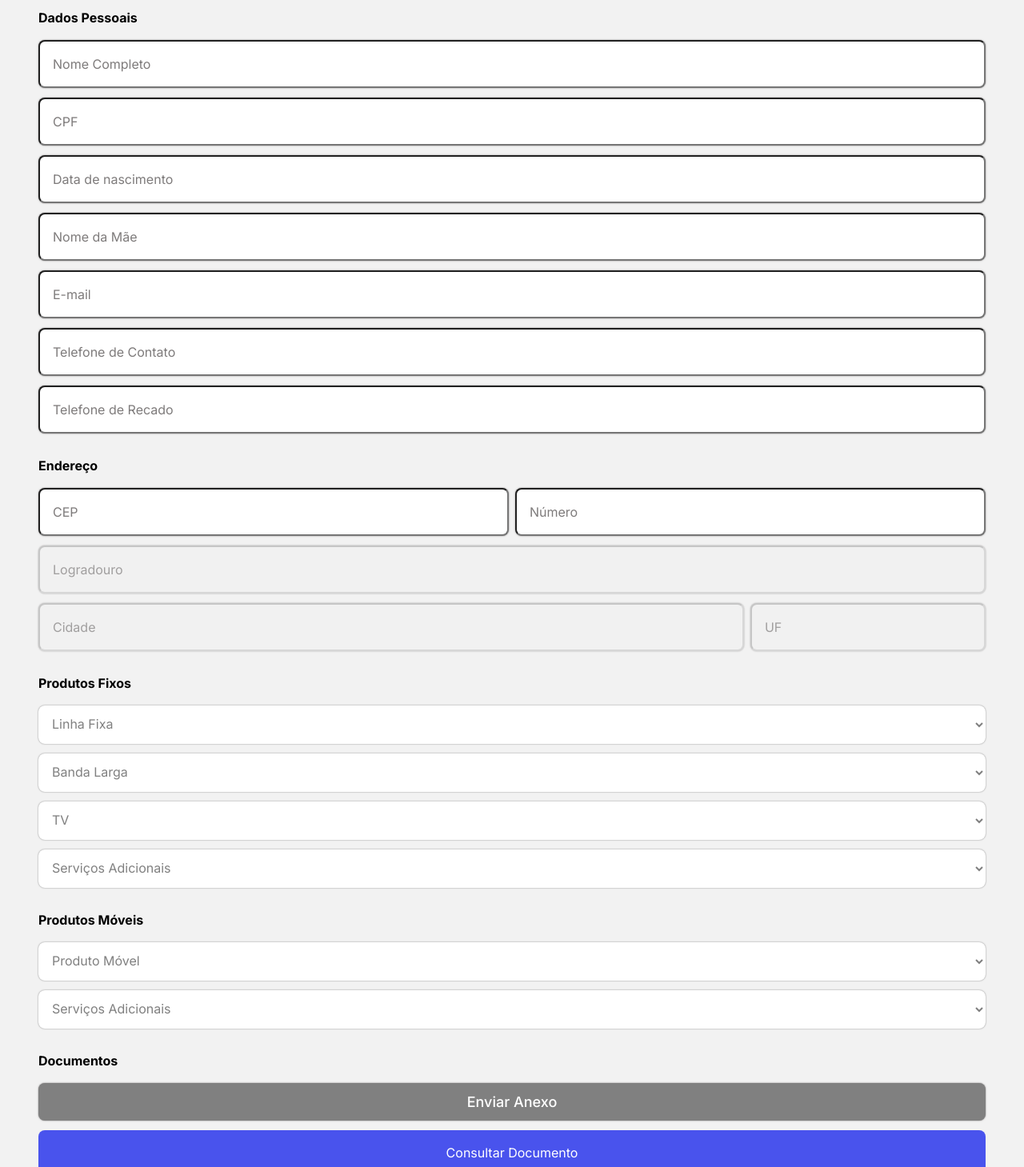
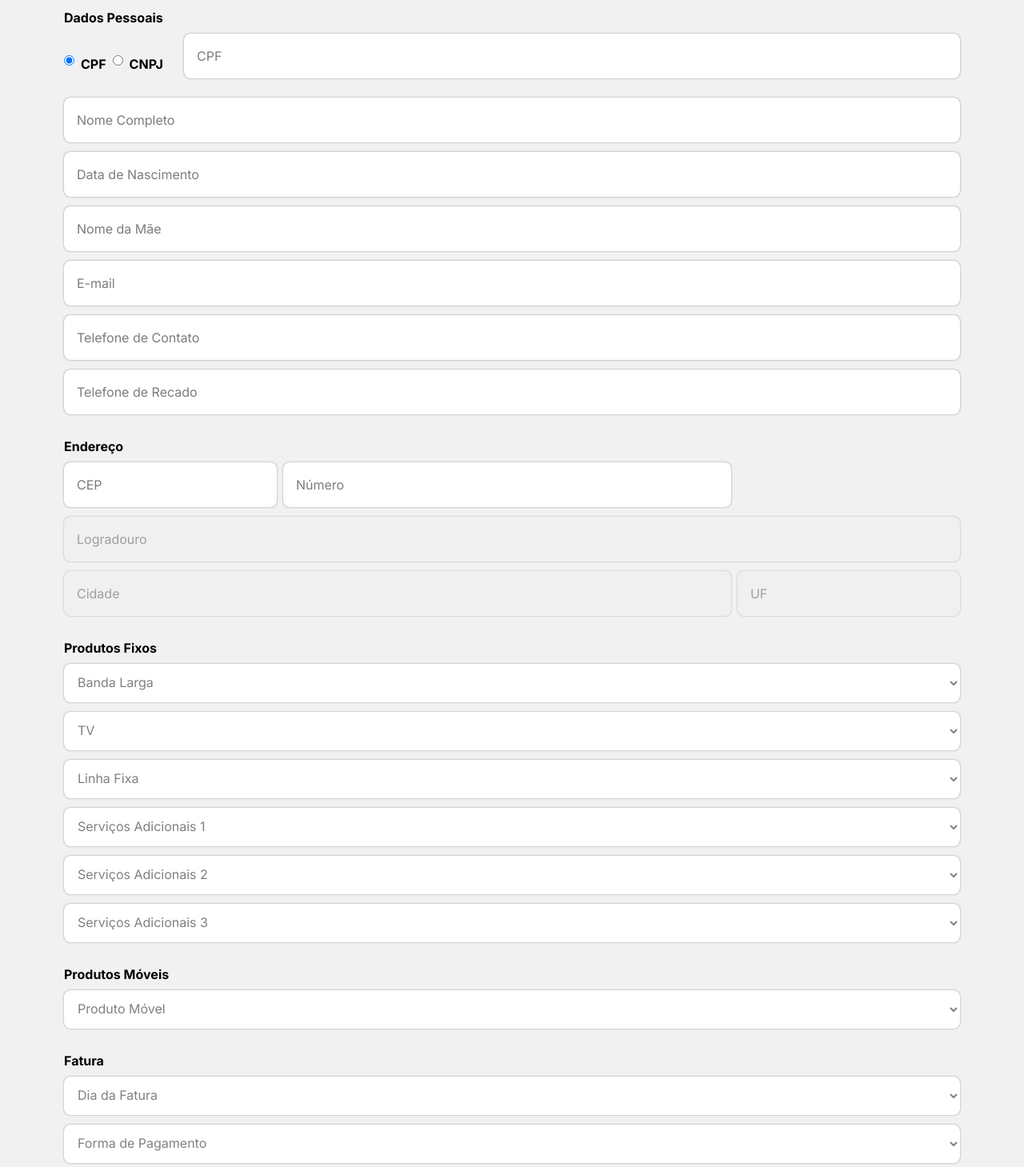
Before and after one commit to dinizdv/mobile-viggo, a React (Vite) app: page /menu_pixel/consultar_documento in a window 1280 px wide. Shown: the part 80-1539 px from the top of the page at 80% size. Built offline with nearby package versions, Linux system fonts and the light colour scheme.

Commit message:
feat(ConsultDocument): using the same newSale interface.

```diff
--- a/src/pages/ConsultDocument/index.jsx
+++ b/src/pages/ConsultDocument/index.jsx
@@ -1,65 +1,219 @@
-import { useState, useRef } from "react";
+import { useState, useEffect } from "react";
 import { Link } from "react-router-dom";
 import { MdKeyboardArrowLeft } from "react-icons/md";
+import '../../styles/newSale.css'
+import { useRef } from "react";
 
-const ConsultDocument = () => {
-  const [selectedFiles, setSelectedFiles] = useState(null);
-  const fileInputRef = useRef(null);
+const NewSale = () => {
+  const DATAS_CPF = ['05', '12', '19', '26']; // Datas fictícias para CPF
+const DATAS_CNPJ = ['02', '08', '15', '22']; // Datas fictícias para CNPJ
 
+  const [tipoCliente, setTipoCliente] = useState("cpf");
   const [formData, setFormData] = useState({
+    cpf_cnpj: "",
     nome: "",
-        cpf: "",
-        dataNascimento: "",
-        nomeMae: "",
+    data_nascimento: "",
+    mae: "",
     email: "",
-        telefoneContato: "",
-        telefoneRecado: "",
-        logradouro: "",
+    telefone: "",
+    outro_contato: "",
+    cep: "",
     numero: "",
-        cep: "",
-        cidade: "",
+    bairro: "",
+    rua: "",
     uf: "",
-        codigoComprovante: "",
+    banda_larga: "",
+    tv: "",
+    linha_fixa: "",
+    servicos_adicionais_fixo_1: "",
+    servicos_adicionais_fixo_2: "",
+    servicos_adicionais_fixo_3: "",
+    produto_movel: "",
+    dia_fatura: "",
+    forma_pagamento: "",
+    banco: "",
+    agencia: "",
+    conta: "",
+    email_fatura: ""
   });
 
-      const handleInputChange = (e) => {
-        const { name, value } = e.target;
-        setFormData({ ...formData, [name]: value });
-
-        if (name === "cep" && value.length === 8) {
-          buscarCep(value);
-        }
+  const handleChange = (e) => {
+    setFormData({ ...formData, [e.target.name]: e.target.value });
   };
 
-      const buscarCep = async (cep) => {
+  const handleTipoClienteChange = (tipo) => {
+    setTipoCliente(tipo);
+    setFormData({...formData, cpf_cnpj: ''});
+
+    // Atualizar datas de fatura automaticamente
+    const datas = tipo === 'cpf' ? DATAS_CPF : DATAS_CNPJ;
+    setFormData(prev => ({
+      ...prev,
+      dia_fatura: ''
+    }));
+  };
+
+  useEffect(() => {
+    // Preencher o select com as datas baseadas no tipo de cliente atual
+    const select = document.getElementById('dia-fatura');
+    while (select.options.length > 1) {
+      select.remove(1);
+    }
+
+    const datasAtuais = tipoCliente === 'cpf' ? DATAS_CPF : DATAS_CNPJ;
+    datasAtuais.forEach(data => {
+      const option = document.createElement('option');
+      option.value = data;
+      option.textContent = data;
+      select.add(option);
+    });
+  }, [tipoCliente]);
+
+  const handleSubmit = (e) => {
+    e.preventDefault();
+    console.log("Dados do Cliente:", formData);
+  };
+
+  const formatarCEP = (cep) => {
+    const cepLimpo = cep.replace(/\D/g, '');
+    if (cepLimpo.length >= 5) {
+        return cepLimpo.replace(/^(\d{5})(\d{3})$/, "$1-$2");
+    }
+    return cepLimpo;
+};
+
+const buscarCEP = async (cep) => {
+  const cepLimpo = cep.replace(/\D/g, ''); // Remove caracteres não numéricos
+
+  if (cepLimpo.length !== 8) { // Valida se o CEP tem 8 dígitos
+      setFormData(prev => ({
+          ...prev,
+          bairro: '',
+          rua: '',
+          uf: ''
+      }));
+      return;
+  }
+
   try {
-          const response = await fetch(`https://viacep.com.br/ws/${cep}/json/`);
-          const data = await response.json();
+      const response = await fetch(`https://viacep.com.br/ws/${cepLimpo}/json/`);
+      if (!response.ok) throw new Error("Erro na requisição");
 
-          if (!data.erro) {
-            setFormData((prev) => ({
+      const dados = await response.json();
+
+      if (!dados.erro) {
+          setFormData(prev => ({
               ...prev,
-              logradouro: data.logradouro,
-              cidade: data.localidade,
-              uf: data.uf,
+              bairro: dados.bairro || '',
+              rua: dados.logradouro || '',
+              uf: dados.uf || ''
+          }));
+      } else {
+          console.warn("CEP não encontrado");
+          setFormData(prev => ({
+              ...prev,
+              bairro: '',
+              rua: '',
+              uf: ''
           }));
       }
   } catch (error) {
       console.error("Erro ao buscar CEP:", error);
+      setFormData(prev => ({
+          ...prev,
+          bairro: '',
+          rua: '',
+          uf: ''
+      }));
   }
 };
 
-      const sendDocs = async (e) => {
-        if (!selectedFiles || !selectedFiles.length) {
-          alert('Por favor, selecione um arquivo');
-          return;
+const handleInputChange = (e) => {
+  const { name, value } = e.target;
+
+  if (name === "cep") {
+      let valorFormatado = formatarCEP(value);
+      setFormData(prev => ({
+          ...prev,
+          [name]: valorFormatado
+      }));
+      buscarCEP(valorFormatado);
+  } else {
+      setFormData(prev => ({
+          ...prev,
+          [name]: value
+      }));
+  }
+};
+
+  const handleFormaPagamentoChange = (e) => {
+    const valor = e.target.value;
+    handleChange(e);
+    if (valor === "Débito Automático" || valor === "Fatura Digital") {
+      const camposContainer = document.querySelector('#campos-pagamento');
+      if (camposContainer) {
+        camposContainer.remove();
+      }
+      const novoContainer = document.createElement('div');
+      novoContainer.id = 'campos-pagamento';
+
+      if (valor === "Débito Automático") {
+        const inputsDebito = [
+          { placeholder: 'Banco', name: 'banco' },
+          { placeholder: 'Agência', name: 'agencia' },
+          { placeholder: 'Conta', name: 'conta' }
+        ];
+
+        inputsDebito.forEach(input => {
+          const inputElement = document.createElement('input');
+          inputElement.type = 'text';
+          inputElement.className = 'input-full';
+          inputElement.placeholder = input.placeholder;
+          inputElement.name = input.name;
+          inputElement.value = formData[input.name];
+          inputElement.onchange = handleChange;
+          novoContainer.appendChild(inputElement);
+        });
+      } else if (valor === "Fatura Digital") {
+        const inputEmail = document.createElement('input');
+        inputEmail.type = 'email';
+        inputEmail.className = 'input-full';
+        inputEmail.placeholder = 'E-mail para Fatura';
+        inputEmail.name = 'email_fatura';
+        inputEmail.value = formData.email_fatura;
+        inputEmail.onchange = handleChange;
+        novoContainer.appendChild(inputEmail);
       }
 
-        const formData = new FormData();
-        Array.from(selectedFiles).forEach(file => {
-          formData.append('documents', file);
-        });
+      const container = document.querySelector('.send-docs');
+      container.parentNode.insertBefore(novoContainer, container);
     }
+  };
+
+  const getPlaceholderByType = (field, tipoCliente) => {
+    const placeholders = {
+      cpf_cnpj: tipoCliente === "cpf" ? "CPF" : "CNPJ",
+      nome: tipoCliente === "cpf" ? "Nome Completo" : "Razão social",
+      data_nascimento: tipoCliente === "cpf" ? "Data de Nascimento" : "Data de abertura",
+      mae: tipoCliente === "cpf" ? "Nome da Mãe" : "Nome do representante",
+      email: "E-mail",
+      telefone: "Telefone de Contato",
+      outro_contato: "Telefone de Recado",
+      cep: "CEP",
+      numero: "Número",
+      bairro: "Logradouro",
+      rua: "Cidade",
+      uf: "UF",
+      banda_larga: "Banda Larga",
+      tv: "TV",
+      linha_fixa: "Linha Fixa",
+      produto_movel: "Produto Móvel",
+      dia_fatura: "Dia da Fatura",
+      forma_pagamento: "Forma de Pagamento"
+    };
+    return placeholders[field];
+  };
+
 
   return (
     <div className="container-register">
@@ -74,199 +228,258 @@ const ConsultDocument = () => {
           <p>novo cadastro</p>
         </div>
       </div>
-
+      <div className="container-new-sale">
         <div className="container-form">
-            <form>
-              <label>dados pessoais</label>
-              <div className="one-input">
+          <form onSubmit={handleSubmit}>
+            <label>Dados Pessoais</label>
+            <div className="oneinput">
+              <div style={{ display: "flex", alignItems: "center", marginBottom: "12px", justifyContent: "space-between" }}>
+                <div className="container-cpf-cnpj" style={{ display: "flex", alignItems: "center", gap: "8px" }}>
+                  <input
+                    type="radio"
+                    id="cpf"
+                    name="tipo_cliente"
+                    value="cpf"
+                    checked={tipoCliente === "cpf"}
+                    onChange={() => handleTipoClienteChange("cpf")}
+                  />
+                  <label htmlFor="cpf">CPF</label>
+                  <input
+                    type="radio"
+                    id="cnpj"
+                    name="tipo_cliente"
+                    value="cnpj"
+                    checked={tipoCliente === "cnpj"}
+                    onChange={() => handleTipoClienteChange("cnpj")}
+                  />
+                  <label htmlFor="cnpj">CNPJ</label>
+                </div>
                 <input
                   type="text"
+                  id="cpf_cnpj"
+                  name="cpf_cnpj"
+                  required
+                  style={{ width: "calc(100% - 150px)", marginLeft: "12px" }}
+                  value={formData.cpf_cnpj}
+                  placeholder={tipoCliente === "cpf" ? "CPF" : "CNPJ"}
+                  onChange={(e) => {
+                    let valorFormatado = e.target.value;
+                    if (tipoCliente === "cpf") {
+                      valorFormatado = e.target.value.replace(/\D/g, '')
+                        .replace(/(\d{3})(\d)/, '$1.$2')
+                        .replace(/(\d{3})(\d)/, '$1.$2')
+                        .replace(/(\d{3})(\d{1,2})/, '$1-$2');
+                    } else {
+                      valorFormatado = e.target.value.replace(/\D/g, '')
+                        .replace(/(\d{2})(\d)/, '$1.$2')
+                        .replace(/(\d{3})(\d)/, '$1.$2')
+                        .replace(/(\d{3})(\d)/, '$1/$2')
+                        .replace(/(\d{4})(\d)/, '$1-$2');
+                    }
+                    handleChange({
+                      target: {
+                        name: e.target.name,
+                        value: valorFormatado
+                      }
+                    });
+                  }}
+                />
+              </div>
+            </div>
+            <input
+  type="text"
+  name="nome"
+  required
+  placeholder={getPlaceholderByType('nome', tipoCliente)}
   className="input-full"
+  value={formData.nome}
+  onChange={handleChange}
+/>
+
+<input
+  type="text"
+  name="data_nascimento"
+  className="input-full"
+  placeholder={getPlaceholderByType('data_nascimento', tipoCliente)}
+  value={formData.data_nascimento}
+  onChange={handleChange}
+/>
+
+<input
+  type="text"
+  name="mae"
+  placeholder={getPlaceholderByType('mae', tipoCliente)}
+  className="input-full"
+  value={formData.mae}
+  onChange={handleChange}
+/>            <input
+              type="email"
+              name="email"
               required
-                  placeholder="Nome Completo"
-                  name="nome"
-                  value={formData.nome}
+              placeholder="E-mail"
+              className="input-full"
+              value={formData.email}
+              onChange={handleChange}
+            />
+            <input
+              type="tel"
+              name="telefone"
+              placeholder="Telefone de Contato"
+              className="input-full"
+              value={formData.telefone}
+              onChange={handleChange}
+            />
+            <input
+              type="tel"
+              name="outro_contato"
+              placeholder="Telefone de Recado"
+              className="input-full"
+              value={formData.outro_contato}
+              onChange={handleChange}
+            />
+            <label>Endereço</label>
+            <div className="two-inputs">
+            <input
+                type="text"
+                name="cep"
+                value={formData.cep}
                 onChange={handleInputChange}
+                placeholder="CEP"
             />
               <input
                 type="text"
-                  className="input-full"
+                name="numero"
                 required
-                  placeholder="CPF"
-                  name="cpf"
-                  value={formData.cpf}
-                  onChange={handleInputChange}
+                placeholder="Número"
+                className="input-50"
+                value={formData.numero}
+                onChange={handleChange}
               />
+            </div>
             <input
               type="text"
-                  className="input-full"
-                  required
-                  placeholder="Data de nascimento"
-                  name="dataNascimento"
-                  value={formData.dataNascimento}
-                  onChange={handleInputChange}
+              name="bairro"
+              disabled
+              placeholder="Logradouro"
+              className="input-full disabled-input"
+              value={formData.bairro}
+              onChange={handleChange}
             />
-                <input
-                  type="text"
-                  className="input-full"
-                  required
-                  placeholder="Nome da Mãe"
-                  name="nomeMae"
-                  value={formData.nomeMae}
-                  onChange={handleInputChange}
-                />
-                <input
-                  type="email"
-                  className="input-full"
-                  required
-                  placeholder="E-mail"
-                  name="email"
-                  value={formData.email}
-                  onChange={handleInputChange}
-                />
-                <input
-                  type="text"
-                  className="input-full"
-                  required
-                  placeholder="Telefone de Contato"
-                  name="telefoneContato"
-                  value={formData.telefoneContato}
-                  onChange={handleInputChange}
-                />
-                <input
-                  type="text"
-                  className="input-full"
-                  required
-                  placeholder="Telefone de Recado"
-                  name="telefoneRecado"
-                  value={formData.telefoneRecado}
-                  onChange={handleInputChange}
-                />
-              </div>
-
-              <label>endereço</label>
             <div className="two-inputs">
               <input
                 type="text"
-                  className="input-50"
-                  placeholder="CEP"
-                  name="cep"
-                  value={formData.cep}
-                  onChange={handleInputChange}
-                />
-                <input
-                  type="text"
-                  className="input-50"
-                  placeholder="Número"
-                  name="numero"
-                  value={formData.numero}
-                  onChange={handleInputChange}
-                />
-              </div>
-              <div className="one-input">
-                <input
-                  type="text"
-                  className="input-full disabled-input"
+                name="rua"
+                disabled
                 required
-                  placeholder="Logradouro"
-                  name="logradouro"
-                  value={formData.logradouro}
-                  onChange={handleInputChange}
-                  disabled
-                />
-              </div>
-
-              <div className="two-inputs">
-                <input
-                  type="text"
+                placeholder="Cidade"
                 className="input-75 disabled-input"
-                  placeholder="Cidade"
-                  name="cidade"
-                  value={formData.cidade}
-                  disabled
+                value={formData.rua}
+                onChange={handleChange}
               />
               <input
                 type="text"
                 className="input-25 disabled-input"
                 placeholder="UF"
+                disabled
                 name="uf"
                 value={formData.uf}
-                  disabled
+                onChange={handleChange}
               />
             </div>
-
-            <label htmlFor="">Produtos Fixos</label>
-
-            <select name="" id="">
-              <option value="" selected disabled>Linha Fixa</option>
-              <option value="">test</option>
-              <option value="">test</option>
-              <option value="">test</option>
-              <option value="">test</option>
+            <label>Produtos Fixos</label>
+            <select
+              name="banda_larga"
+              value={formData.banda_larga}
+              onChange={handleChange}
+            >
+              <option value="" disabled>Banda Larga</option>
+              <option value="test">test</option>
+            </select>
+            <select
+              name="tv"
+              value={formData.tv}
+              onChange={handleChange}
+            >
+              <option value="" disabled>TV</option>
+              <option value="test">test</option>
+            </select>
+            <select
+              name="linha_fixa"
+              value={formData.linha_fixa}
+              onChange={handleChange}
+            >
+              <option value="" disabled>Linha Fixa</option>
+              <option value="test">test</option>
             </select>
 
-
-            <select name="" id="">
-              <option value="" selected disabled>Banda Larga</option>
-              <option value="">test</option>
-              <option value="">test</option>
-              <option value="">test</option>
-              <option value="">test</option>
+            <select
+              name="servicos_adicionais_fixo_1"
+              id="servicos_adicionais_fixo_1"
+              value={formData.servicos_adicionais_fixo_1}
+              onChange={handleChange}
+            >
+              <option value="" disabled>Serviços Adicionais 1</option>
             </select>
-
-            <select name="" id="">
-              <option value="" selected disabled>TV</option>
-              <option value="">test</option>
-              <option value="">test</option>
-              <option value="">test</option>
-              <option value="">test</option>
+            <select
+              name="servicos_adicionais_fixo_2"
+              id="servicos_adicionais_fixo_2"
+              value={formData.servicos_adicionais_fixo_2}
+              onChange={handleChange}
+            >
+              <option value="" disabled>Serviços Adicionais 2</option>
             </select>
-
-            <select name="" id="">
-              <option value="" selected disabled>Serviços Adicionais</option>
-              <option value="">test</option>
-              <option value="">test</option>
-              <option value="">test</option>
-              <option value="">test</option>
+            <select
+              name="servicos_adicionais_fixo_3"
+              id="servicos_adicionais_fixo_3"
+              value={formData.servicos_adicionais_fixo_3}
+              onChange={handleChange}
+            >
+              <option value="" disabled>Serviços Adicionais 3</option>
             </select>
-
-            <label htmlFor="">Produtos Móveis</label>
-            <select name="" id="">
-              <option value="" selected disabled>Produto Móvel</option>
-              <option value="">test</option>
-              <option value="">test</option>
-              <option value="">test</option>
-              <option value="">test</option>
+            <label htmlFor="">produtos móveis</label>
+            <select
+              name="produto_movel"
+              value={formData.produto_movel}
+              onChange={handleChange}
+            >
+              <option value="" disabled>Produto Móvel</option>
+              <option value="test">test</option>
             </select>
-
-            <select name="" id="">
-              <option value="" selected disabled>Serviços Adicionais</option>
-              <option value="">test</option>
-              <option value="">test</option>
-              <option value="">test</option>
-              <option value="">test</option>
+            <label>Fatura</label>
+            <select
+              name="dia_fatura"
+              id="dia-fatura"
+              value={formData.dia_fatura}
+              onChange={handleChange}
+            >
+              <option value="" disabled>Dia da Fatura</option>
             </select>
-
-              <label>documentos</label>
+            <select
+              name="forma_pagamento"
+              id="forma-pagamento"
+              value={formData.forma_pagamento}
+              onChange={handleFormaPagamentoChange}
+            >
+              <option value="" disabled>Forma de Pagamento</option>
+              <option value="Boleto Bancário">Boleto Bancário</option>
+              <option value="Débito Automático">Débito Automático</option>
+              <option value="Fatura Digital">Fatura Digital</option>
+            </select>
+            <div className="send-docs">
+              <label>Documentos</label>
+              <button type="button" class="attach" id="anexarDocumentoBtn">Enviar Anexo</button>
               <button
-    className="attach"
-    onClick={() => fileInputRef.current.click()}
+                type="submit"
+                className="send-pedido"
               >
-    Enviar Anexo
+                Enviar Pedido
               </button>
-  <input
-  type="file"
-  ref={fileInputRef}
-  style={{ display: 'none' }}
-  onChange={(e) => setSelectedFiles(e.target.files)}
-  multiple={true}
-  accept=".pdf,.jpg,.png,.jpeg"
-/>
-              <button className="request-registration">Consultar Documento</button>
+            </div>
           </form>
+        </div>
       </div>
     </div>
   );
 }
 
-export default ConsultDocument
+export default NewSale;
--- a/src/pages/MenuPixel/index.jsx
+++ b/src/pages/MenuPixel/index.jsx
@@ -97,7 +97,7 @@ const Home = () => {
 
                 <div className="line_bottom">
                     <Link to="/menu_pixel/consultar_documento"><FaUserCircle className='document_icon'/>Consultar Documento</Link>
-                    <Link><TfiStatsUp className='venda_icon'/>Minhas Vendas</Link>
+                    <Link to="/menu_pixel/minhas_vendas"><TfiStatsUp className='venda_icon'/>Minhas Vendas</Link>
                 </div>
 
                 <div className="payment">
--- a/src/pages/NewSale/index.jsx
+++ b/src/pages/NewSale/index.jsx
@@ -195,7 +195,7 @@ const handleInputChange = (e) => {
       cpf_cnpj: tipoCliente === "cpf" ? "CPF" : "CNPJ",
       nome: tipoCliente === "cpf" ? "Nome Completo" : "Razão social",
       data_nascimento: tipoCliente === "cpf" ? "Data de Nascimento" : "Data de abertura",
-      mae: tipoCliente === "cpf" ? "Nome da Mãe" : "Nome de representante",
+      mae: tipoCliente === "cpf" ? "Nome da Mãe" : "Nome do representante",
       email: "E-mail",
       telefone: "Telefone de Contato",
       outro_contato: "Telefone de Recado",
--- a/src/styles/global.css
+++ b/src/styles/global.css
@@ -28,6 +28,11 @@ h1, h2, h3, h4, h5, h6, button, a, ul, li, ::placeholder {
     all: unset;
 }
 
+input {
+    outline: none;
+    border: none;
+}
+
 a {
     text-decoration: none!important;
 }
```
Lines whose indentation alone changed are shown as unchanged.
